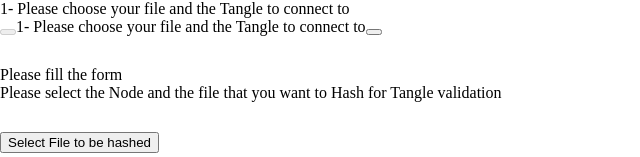
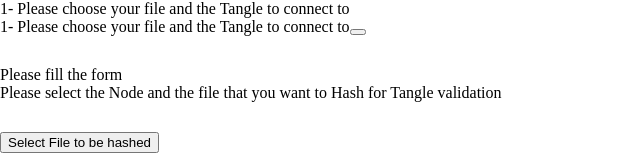
Before and after one commit to iotaledger/poc-document-immutable-blueprint, a React (Create React App) app: page / in a window 1280 px wide. Shown: the top 157 px of the page, without its empty margins (0-640 px from the left). Built offline with nearby package versions, Linux system fonts and the light colour scheme.

Commit message:
hide arrow on the first screen

```diff
--- a/src/partials/header.js
+++ b/src/partials/header.js
@@ -28,11 +28,11 @@ class Header extends Component {
             <span className="sub-header__title">{currScrData.pageTitle}</span>
             <section className="sub-header__body">
                 <Link to={`${currScrData.prev ? currScrData.prev : currScrData.curP}`}>
-                  <button
+                  {(currScrData.curP !== '/') && <button
                     onClick={e => this.changeLocation(0)}
                     disabled={!currScrData.prev ? true: false}
                     className={`arrow-button arrow-button--left`}
-                  />
+                  />}
                 </Link>
                 <span className="sub-header__bottom-title">{currScrData.pageTitle}</span>
                 <Link  to={`${currScrData.next ? currScrData.next : currScrData.curP}`}>
```
